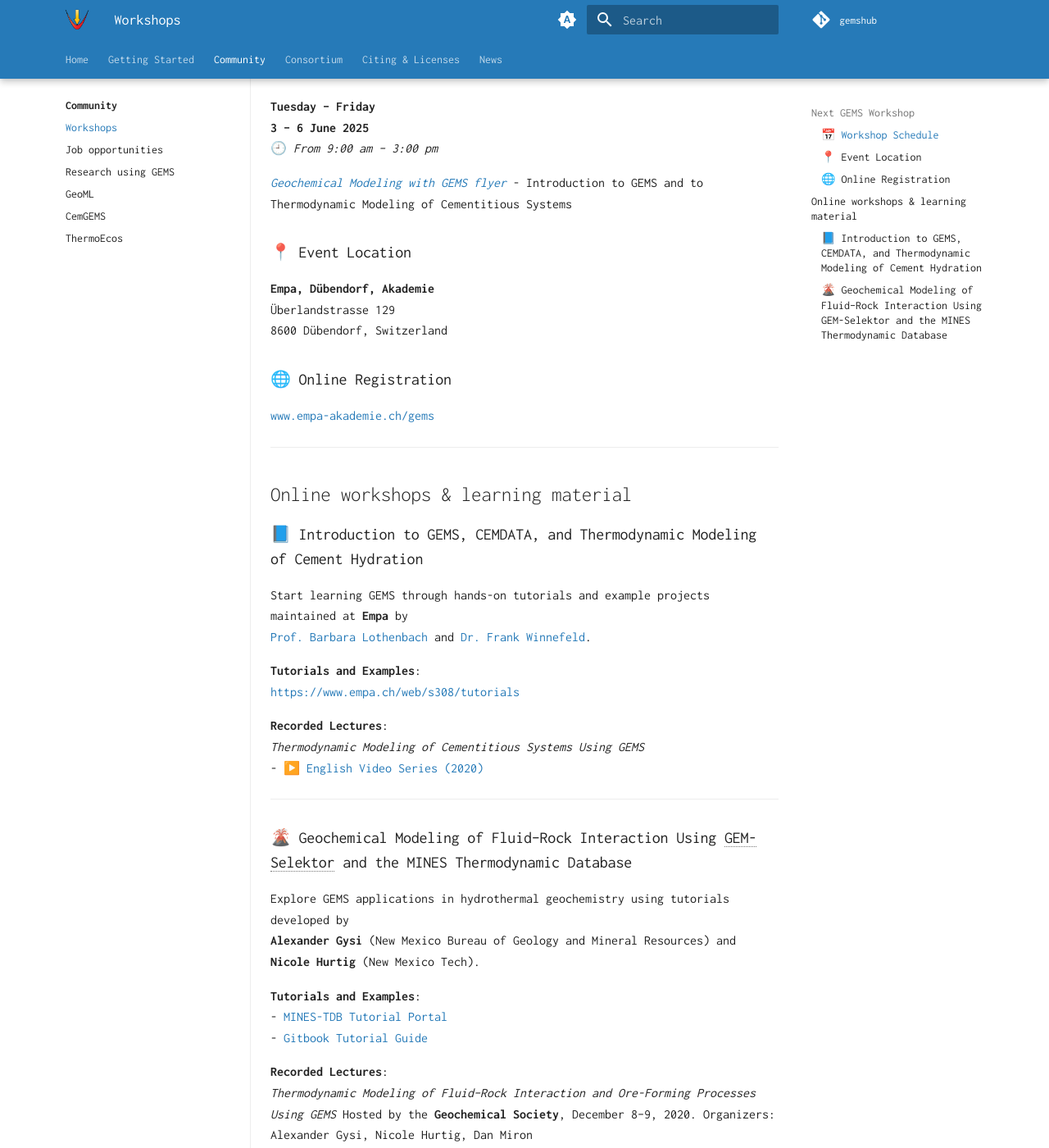
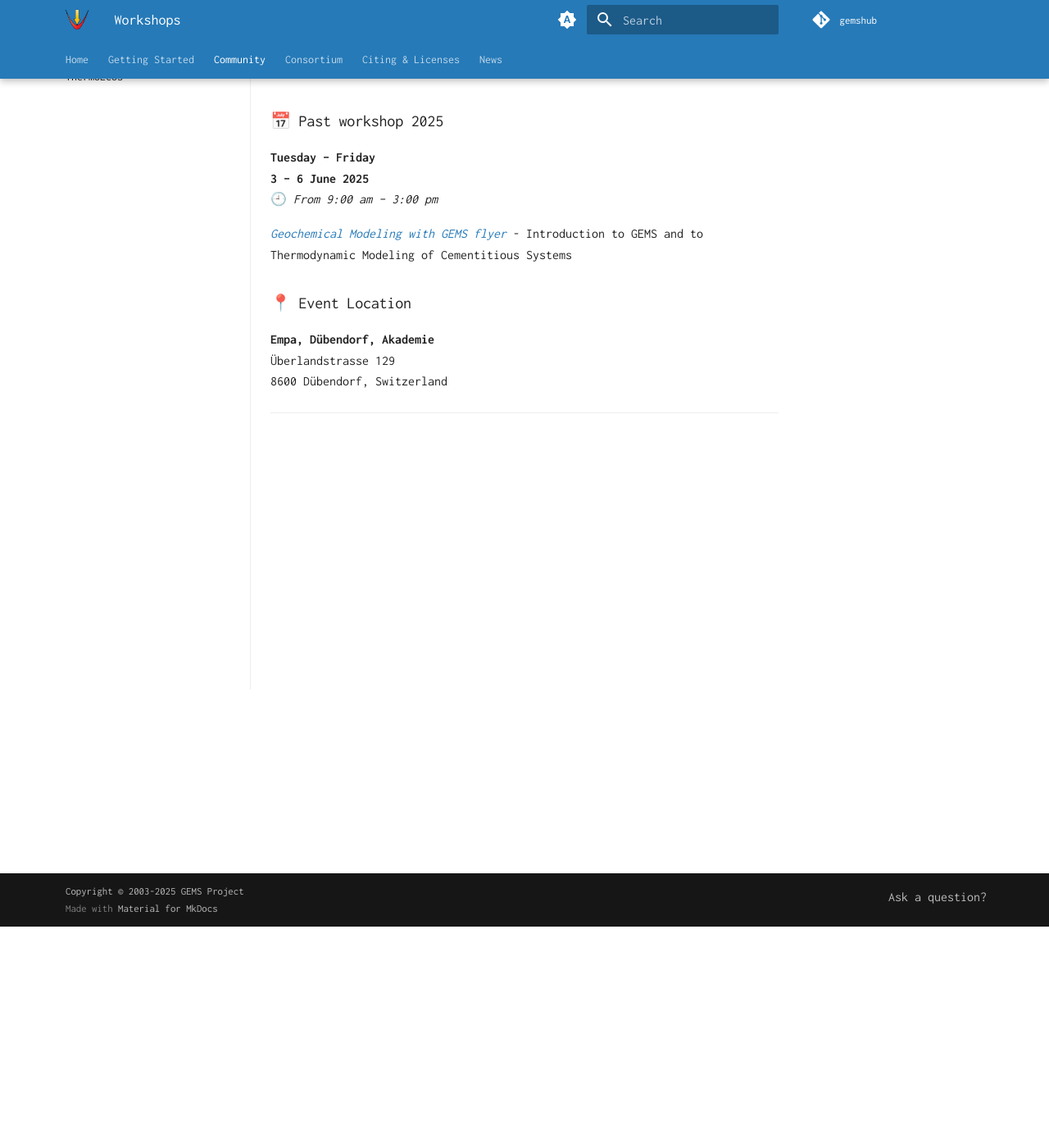
Before and after one commit to gemshub/site, an MkDocs documentation site: the page built from docs/community/workshops.md, in a window 1280 px wide and 1400 px high, scrolled down 270 px. Shown: the whole window at 82% size. Built offline with MkDocs 1.6.1 and Material for MkDocs 9.7.7, drawn with Linux system fonts in a browser that asks for light colours; some of the changed text lies outside the part shown.

Commit message:
better ask questions, rearanged workshops and learning materials

```diff
--- a/docs/community/workshops.md
+++ b/docs/community/workshops.md
@@ -2,7 +2,9 @@
 
 ## **Next GEMS Workshop**
 
-### 📅 Workshop Schedule
+### 📅 TBA 2026
+
+### 📅 Past workshop 2025
 
 **Tuesday – Friday**
 **3 – 6 June 2025**
@@ -15,41 +17,4 @@
 Überlandstrasse 129
 8600 Dübendorf, Switzerland
 
-### 🌐 Online Registration
-[www.empa-akademie.ch/gems](https://www.empa-akademie.ch/gems)
-
 ---
-
-## Online workshops & learning material
-
-### 📘 Introduction to GEMS, CEMDATA, and Thermodynamic Modeling of Cement Hydration
-
-Start learning GEMS through hands-on tutorials and example projects maintained at **Empa** by
-[Prof. Barbara Lothenbach](https://www.empa.ch/web/s308) and [Dr. Frank Winnefeld](https://www.empa.ch/web/s308).
-
-**Tutorials and Examples**:
-[https://www.empa.ch/web/s308/tutorials](https://www.empa.ch/web/s308/tutorials)
-
-**Recorded Lectures**:
-*Thermodynamic Modeling of Cementitious Systems Using GEMS*
-- ▶️ [English Video Series (2020)](https://www.empa.ch/web/s308/gems-2020-videos)
-
----
-
-### 🌋 Geochemical Modeling of Fluid–Rock Interaction Using GEM-Selektor and the MINES Thermodynamic Database
-
-Explore GEMS applications in hydrothermal geochemistry using tutorials developed by
-**Alexander Gysi** (New Mexico Bureau of Geology and Mineral Resources) and **Nicole Hurtig** (New Mexico Tech).
-
-**Tutorials and Examples**:
-- [MINES-TDB Tutorial Portal](https://geoinfo.nmt.edu/mines-tdb/tutorials/home.html)
-- [Gitbook Tutorial Guide](https://apgysi.github.io/gems-mines-tutorial/)
-
-**Recorded Lectures**:
-*Thermodynamic Modeling of Fluid–Rock Interaction and Ore-Forming Processes Using GEMS*
-Hosted by the **Geochemical Society**, December 8–9, 2020. Organizers: Alexander Gysi, Nicole Hurtig, Dan Miron
-
-- ▶️ [Workshop Introduction](https://youtu.be/9Ktm2XtDhUE)
-- ▶️ [Lecture: Simulation of Fluid–Rock Interaction and Ore-Forming Processes](https://youtu.be/xfhjZcY8cb0)
-- 📄 [Slides PDF](https://geoinfo.nmt.edu/mines-tdb/tutorials/GEMS_workshop_Dec2020_Gysi.pdf)
-- ▶️ [Lecture: GEMSFITS and ThermoEcos — Dan Miron](https://youtu.be/acQZ3kyxZRs)
--- /dev/null
+++ b/docs/overrides/partials/social.html
@@ -0,0 +1,5 @@
+<div class="md-social">
+  <a href="https://github.com/orgs/gemshub/discussions/" title="github account necessary" class="md-social-link">
+    <i class="fa-solid fa-comment"></i> Ask a question?
+  </a>
+</div>
--- a/mkdocs.yml
+++ b/mkdocs.yml
@@ -29,6 +29,7 @@
       - Documentation: start/gemsfits/documentation.md
   - Community:
     - community/index.md
+    - Learning Materials: community/materials.md
     - Workshops: community/workshops.md
     - Job opportunities: community/jobs.md
     - Research using GEMS: community/papers.md
@@ -43,6 +44,7 @@
   - Citing & Licenses: citingterms.md
   - News:
      - news/index.md
+ # - Question?: https://github.com/orgs/gemshub/discussions/new/choose
 
 
 theme:
@@ -141,6 +143,9 @@
   analytics:
     provider: google
     property: G-ZFTJM6RYCP
+  social:
+    - icon: fontawesome/solid/comment
+      link: https://github.com/orgs/gemshub/discussions/new/choose
 
 #footer:
 #  text: >
```
Also changed, not shown: docs/community/index.md (+22 -24 lines), docs/community/materials.md (added, +37 -0 lines), docs/index.md (+9 -1 lines).
